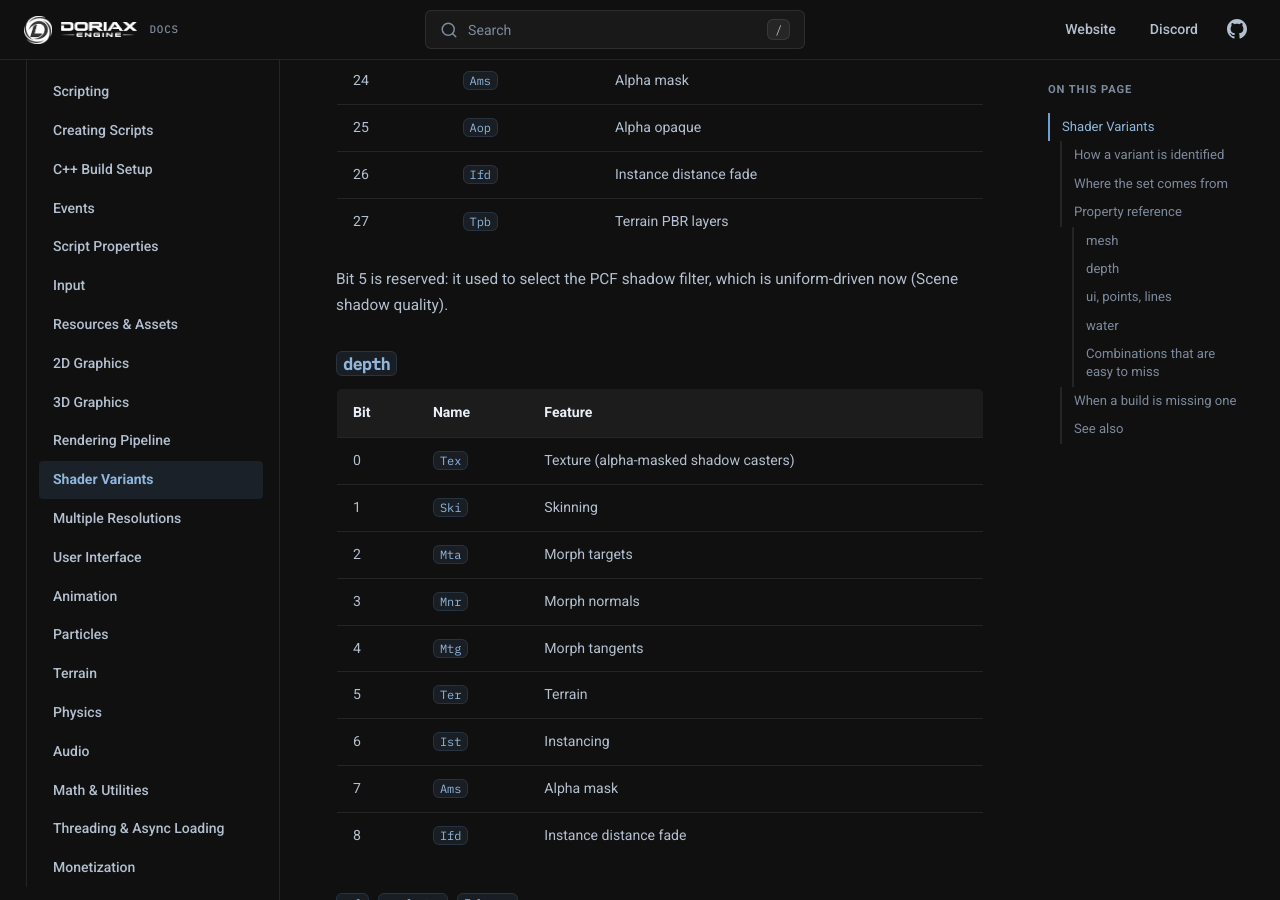
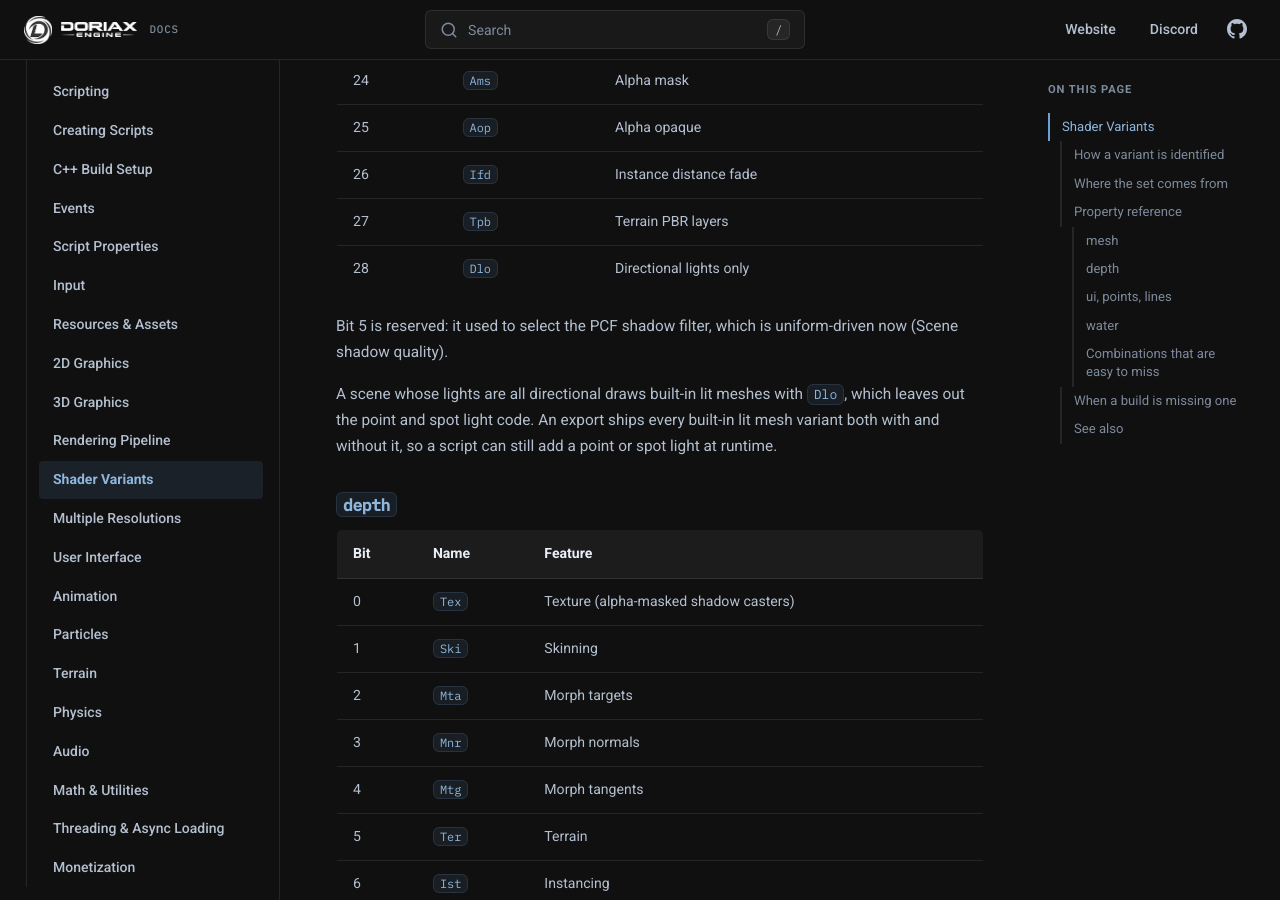
Before and after one commit to doriaxengine/doriax-docs, an MkDocs documentation site: the page built from docs/manual/shader-variants.md, in a window 1280 px wide and 900 px high, scrolled down 2372 px. Built offline with MkDocs 1.6.1, drawn with Linux system fonts in a browser that asks for light colours; comment, search, counter and statistics services are not loaded.

Commit message:
Doc the directional-only mesh shader variant

```diff
--- a/docs/manual/shader-variants.md
+++ b/docs/manual/shader-variants.md
@@ -80,9 +80,14 @@ the numeric form is what a scene file's `shaderKeys` entries hold.
 | 25 | `Aop` | Alpha opaque |
 | 26 | `Ifd` | Instance distance fade |
 | 27 | `Tpb` | Terrain PBR layers |
+| 28 | `Dlo` | Directional lights only |
 
 Bit 5 is reserved: it used to select the PCF shadow filter, which is uniform-driven now
 (Scene shadow quality).
+
+A scene whose lights are all directional draws built-in lit meshes with `Dlo`, which leaves
+out the point and spot light code. An export ships every built-in lit mesh variant both
+with and without it, so a script can still add a point or spot light at runtime.
 
 ### `depth`
 
```
